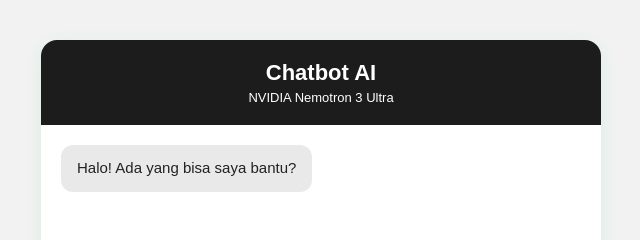
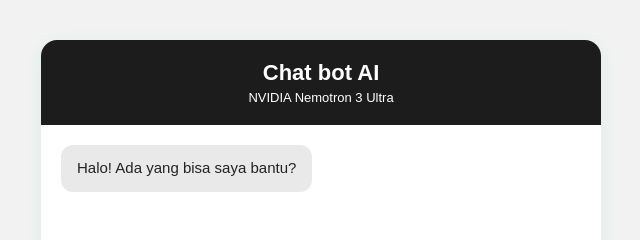
Before and after one commit to sekar243/243_Chatbot, a website: page public/index.html in a window 1280 px wide. Shown: the top 240 px of the page, 319-959 px from the left. Drawn offline with Linux system fonts and the light colour scheme.

Commit message:
pembaruan

```diff
--- a/public/index.html
+++ b/public/index.html
@@ -9,7 +9,7 @@
 <body>
   <div class="chat-container">
     <header class="chat-header">
-      <h1>Chatbot AI</h1>
+      <h1>Chat bot AI</h1>
       <p>NVIDIA Nemotron 3 Ultra</p>
     </header>
 
```
